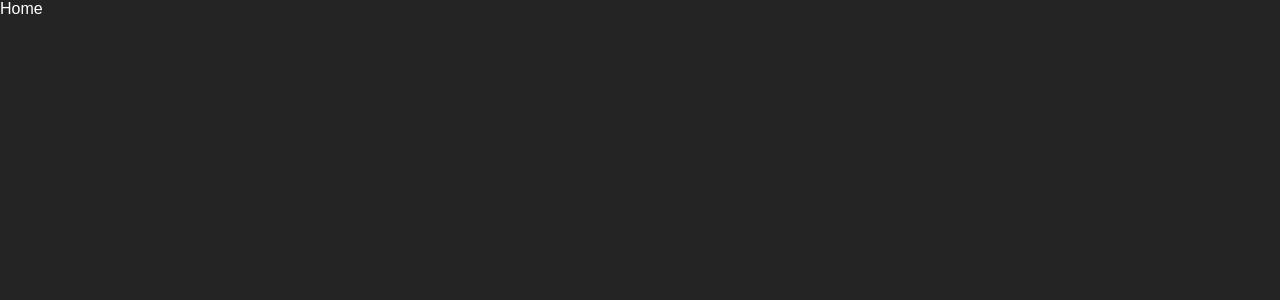
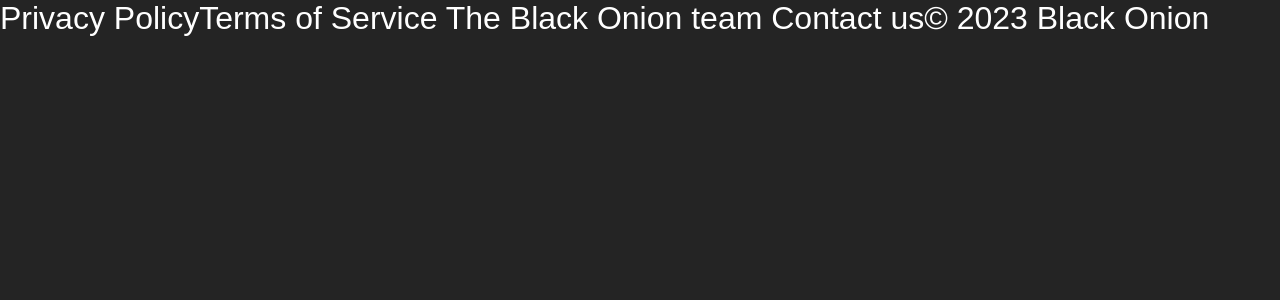
Before and after one commit to BotCraftHub/MystiGuardianDashboard, a React (Create React App) app: page / in a window 1280 px wide. Shown: the top 300 px of the page. Built offline with nearby package versions, Linux system fonts and the light colour scheme; a web font is replaced by a local one.

Commit message:
finish off later

```diff
--- a/package.json
+++ b/package.json
@@ -13,6 +13,7 @@
     "@types/styled-components": "^5.1.26",
     "react": "^18.2.0",
     "react-dom": "^18.2.0",
+    "react-icons": "^4.7.1",
     "react-router": "^6.8.0",
     "react-router-dom": "^6.8.0",
     "react-scripts": "^5.0.1",
--- a/src/App.tsx
+++ b/src/App.tsx
@@ -1,4 +1,4 @@
-import React from 'react';
+import React, {useState} from 'react';
 import {Route, Routes} from "react-router";
 import {Home} from "./pages/Home";
 import {Menu} from "./pages/Menu";
@@ -7,17 +7,26 @@
 import {SetLeaveMessage} from "./pages/config/SetLeaveMessagePage";
 import {SetLanguage} from "./pages/config/SetLanguagePage";
 import {EnableOrDisableWelcomeMessage} from "./pages/config/EnableOrDisbaleWelcomeMessagePage";
+import {GuildContext} from "./utils/context/GuildContext";
 
+//Provider will be used to provide the context to the children
 function App() {
-  return <Routes>
-    <Route path="/" element={<Home />} />
-    <Route path="/menu" element={<Menu />} />
-    <Route path="/categories" element={<Category />} />
-    <Route path="/guild/set-welcome-message" element={<SetWelcomeMessage />} />
-    <Route path="/guild/set-leaving-message" element={<SetLeaveMessage />} />
-    <Route path="/guild/set-language" element={<SetLanguage />} />
-    <Route path="/guild/enable-or-disable-welcome-message" element={<EnableOrDisableWelcomeMessage />} />
-  </Routes>
+    const [guildId, setGuildId] = useState("")
+
+    //state variable and function to update the state
+    const updateGuildId = (guildId: string) => setGuildId(guildId)
+
+    return <GuildContext.Provider value={{guildId, updateGuildId}}>
+        <Routes>
+            <Route path="/" element={<Home/>}/>
+            <Route path="/menu" element={<Menu/>}/>
+            <Route path="/categories" element={<Category/>}/>
+            <Route path="/guild/set-welcome-message" element={<SetWelcomeMessage/>}/>
+            <Route path="/guild/set-leaving-message" element={<SetLeaveMessage/>}/>
+            <Route path="/guild/set-language" element={<SetLanguage/>}/>
+            <Route path="/guild/enable-or-disable-welcome-message" element={<EnableOrDisableWelcomeMessage/>}/>
+        </Routes>
+    </GuildContext.Provider>
 }
 
 export default App;
--- a/src/index.css
+++ b/src/index.css
@@ -1,6 +1,7 @@
 body {
-  margin: 0;
-  background-color: #242424;
-  color: #fff;
-  font-family: "DM Sans", sans-serif;
+    margin: 0;
+    background-color: #242424;
+    color: #fff;
+    font-family: "DM Sans", sans-serif;
+    font-size: 32px;
 }
--- /dev/null
+++ b/src/mocks/guild.ts
@@ -0,0 +1,14 @@
+export const mockGuilds = [
+    {
+        id: 1,
+        name: 'Guild 1',
+    },
+    {
+        id: 2,
+        name: 'Guild 2',
+    },
+    {
+        id: 3,
+        name: 'Guild 3',
+    }
+]
--- a/src/pages/Category.tsx
+++ b/src/pages/Category.tsx
@@ -1,3 +1,7 @@
+import {useContext} from "react";
+import {GuildContext} from "../utils/context/GuildContext";
+
 export const Category = () => {
-    return <div>Category</div>
+    const {guildId} = useContext(GuildContext)
+    return <div>Category Page {guildId}</div>
 }
--- a/src/pages/Home.tsx
+++ b/src/pages/Home.tsx
@@ -1,3 +1,24 @@
-export const Home = () => {
-    return <div>Home</div>
-}
+//TODO: Use flutter css once finished
+export const Home = () => (
+    <div style={{
+        display: 'flex',
+        flexDirection: 'column',
+        justifyContent: 'space-between',
+    }}
+    >
+        <div></div>
+        <div>
+            <div>
+                <div>
+                </div>
+            </div>
+        </div>
+        <div>
+            <span>Privacy Policy</span>
+            <span>Terms of Service</span>
+            <span> The Black Onion team</span>
+            <span> Contact us</span>
+            <span>© 2023 Black Onion</span>
+        </div>
+    </div>
+);
--- a/src/pages/Menu.tsx
+++ b/src/pages/Menu.tsx
@@ -1,3 +1,25 @@
+import {mockGuilds} from "../mocks/guild";
+import {useNavigate} from "react-router";
+import {useContext} from "react";
+import {GuildContext} from "../utils/context/GuildContext";
+
 export const Menu = () => {
-    return <div>Menu</div>
+    const navigate = useNavigate()
+    //context keeps track of the guildId
+    const { updateGuildId } = useContext(GuildContext)
+    return <div>
+        <ul>
+            {
+
+                mockGuilds.map((guild) =>
+                    <li onClick={() => {
+                        updateGuildId(guild.id.toString())
+                        navigate(`/categories`)
+                    }}>
+                        {guild.name}
+                    </li>
+                )
+            }
+        </ul>
+    </div>
 }
--- a/src/reportWebVitals.ts
+++ b/src/reportWebVitals.ts
@@ -1,8 +1,8 @@
-import { ReportHandler } from 'web-vitals';
+import {ReportHandler} from 'web-vitals';
 
 const reportWebVitals = (onPerfEntry?: ReportHandler) => {
     if (onPerfEntry && onPerfEntry instanceof Function) {
-    import('web-vitals').then(({ getCLS, getFID, getFCP, getLCP, getTTFB }) => {
+        import('web-vitals').then(({getCLS, getFID, getFCP, getLCP, getTTFB}) => {
             getCLS(onPerfEntry);
             getFID(onPerfEntry);
             getFCP(onPerfEntry);
--- /dev/null
+++ b/src/utils/context/GuildContext.tsx
@@ -0,0 +1,12 @@
+import {createContext} from "react";
+
+type GuildContextType = {
+    guildId: string
+    updateGuildId: (guildId: string) => void
+}
+
+export const GuildContext = createContext<GuildContextType>({
+    //TODO: If we get the actual guild object, we can use it here
+    guildId: "",
+    updateGuildId: () => {}
+})
```
Also changed, not shown: src/index.tsx (+7 -7 lines), src/setupTests.ts (line endings or trailing spaces), 1 other file (tests, documents, lock files or other folders). Lines whose indentation alone changed are shown as unchanged.
